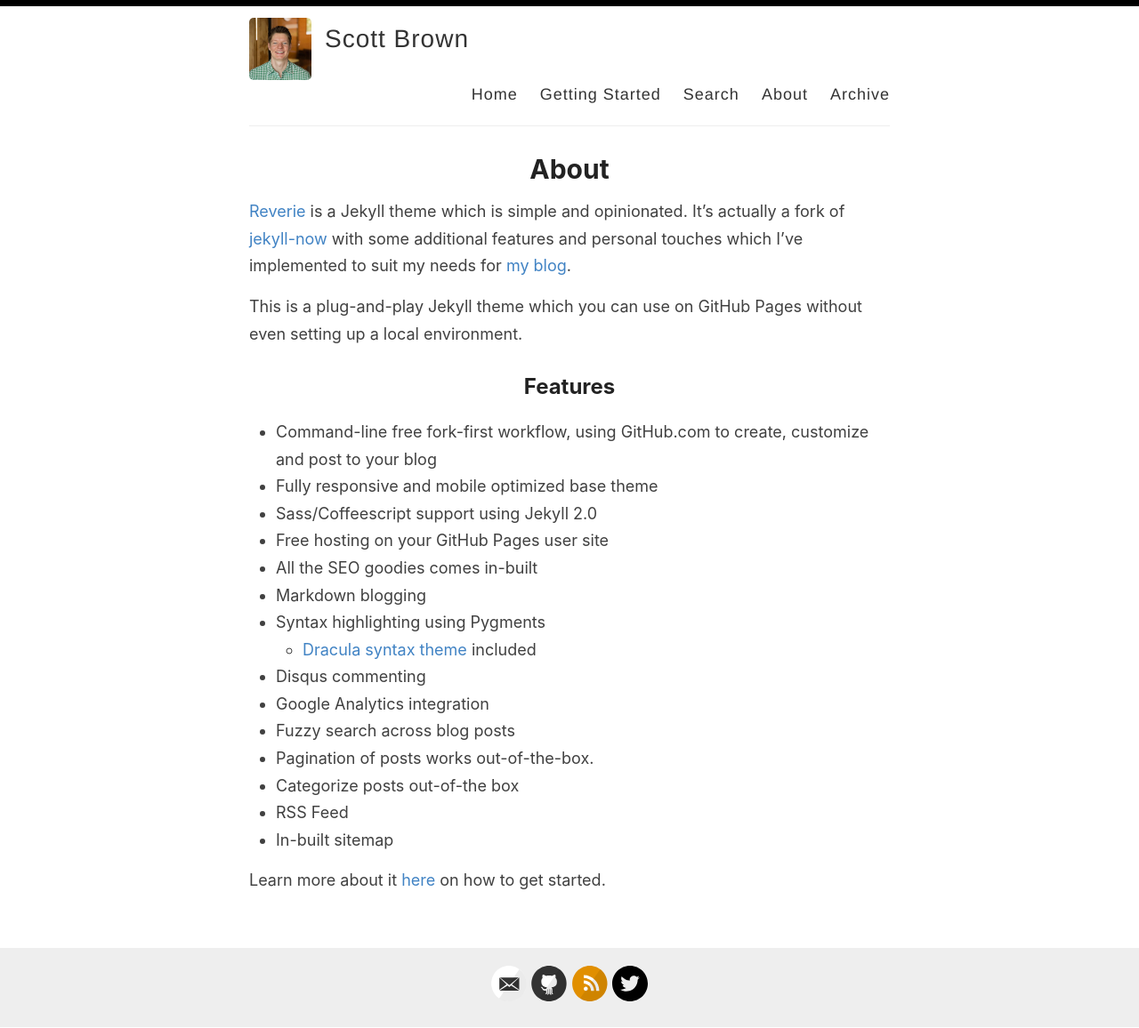
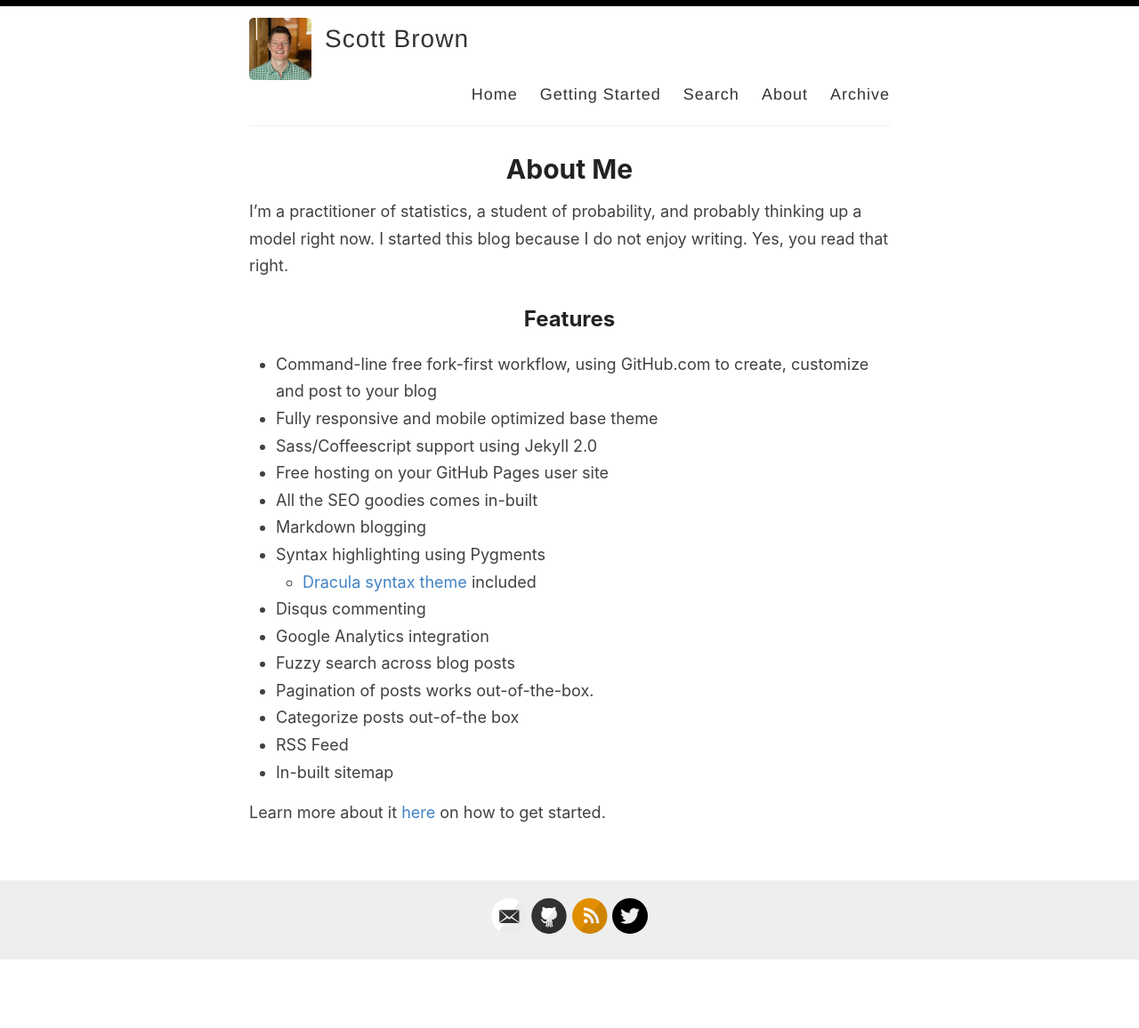
Before and after one commit to scott-brown/scott-brown.github.io, a Jekyll site: the page built from _pages/about-me.md, in a window 1280 px wide. Shown: the whole page at 89% size. Built offline with Jekyll 4.4.1, drawn with Linux system fonts in a browser that asks for light colours; after the commit the page ends 1079 px from its top, so only the background shows below that.

Commit message:
Change About page to About Me

```diff
--- a/_pages/about.md
+++ b/_pages/about-me.md
@@ -1,12 +1,11 @@
 ---
 layout: page
-title: About
+title: About Me
 permalink: /about/
 ---
 
-[Reverie](https://github.com/amitmerchant1990/reverie) is a Jekyll theme which is simple and opinionated. It's actually a fork of [jekyll-now](https://github.com/barryclark/jekyll-now) with some additional features and personal touches which I've implemented to suit my needs for [my blog](https://www.amitmerchant.com).
+I'm a practitioner of statistics, a student of probability, and probably thinking up a model right now. I started this blog because I do not enjoy writing. Yes, you read that right.
 
-This is a plug-and-play Jekyll theme which you can use on GitHub Pages without even setting up a local environment.
 
 ## Features
 
```
